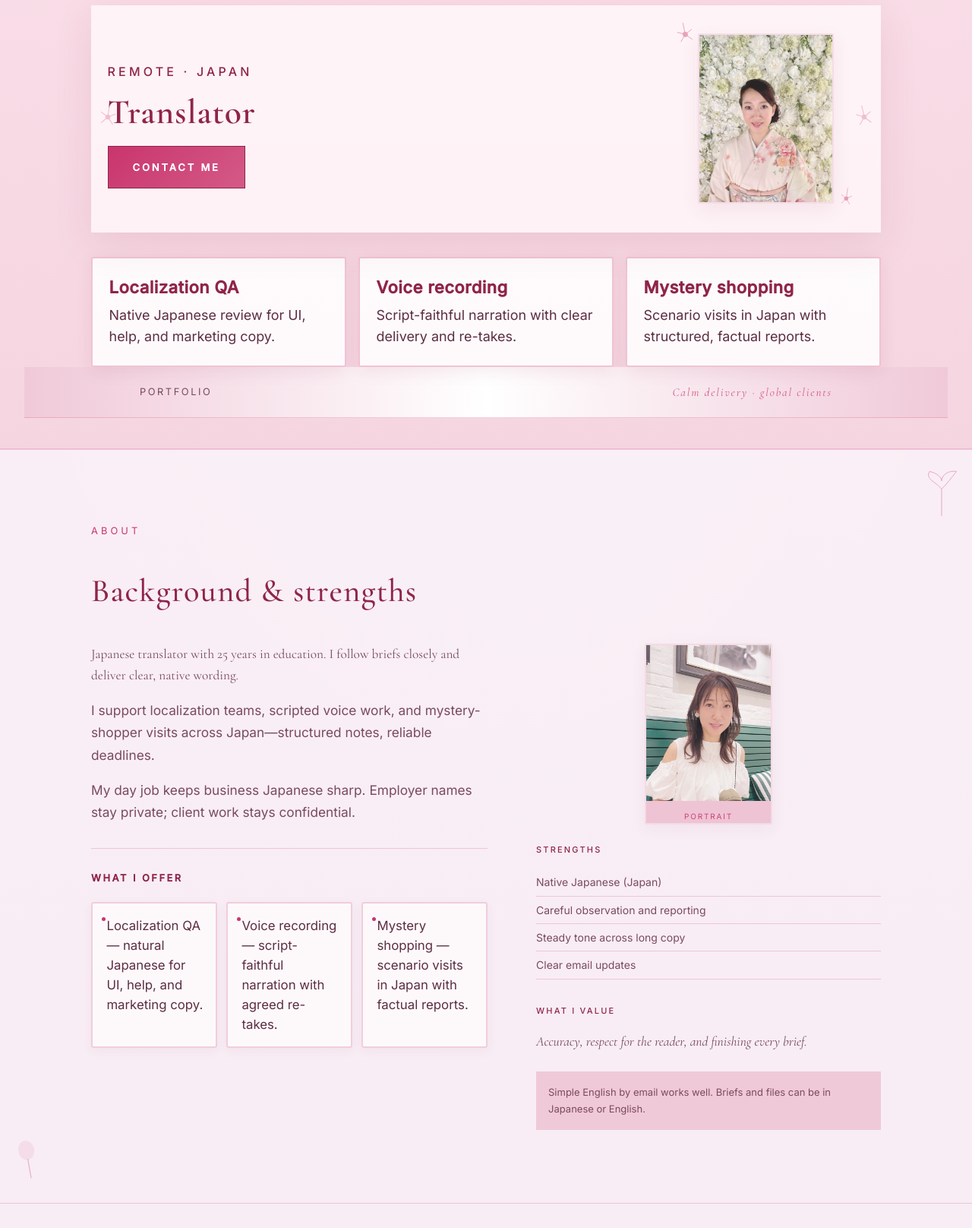
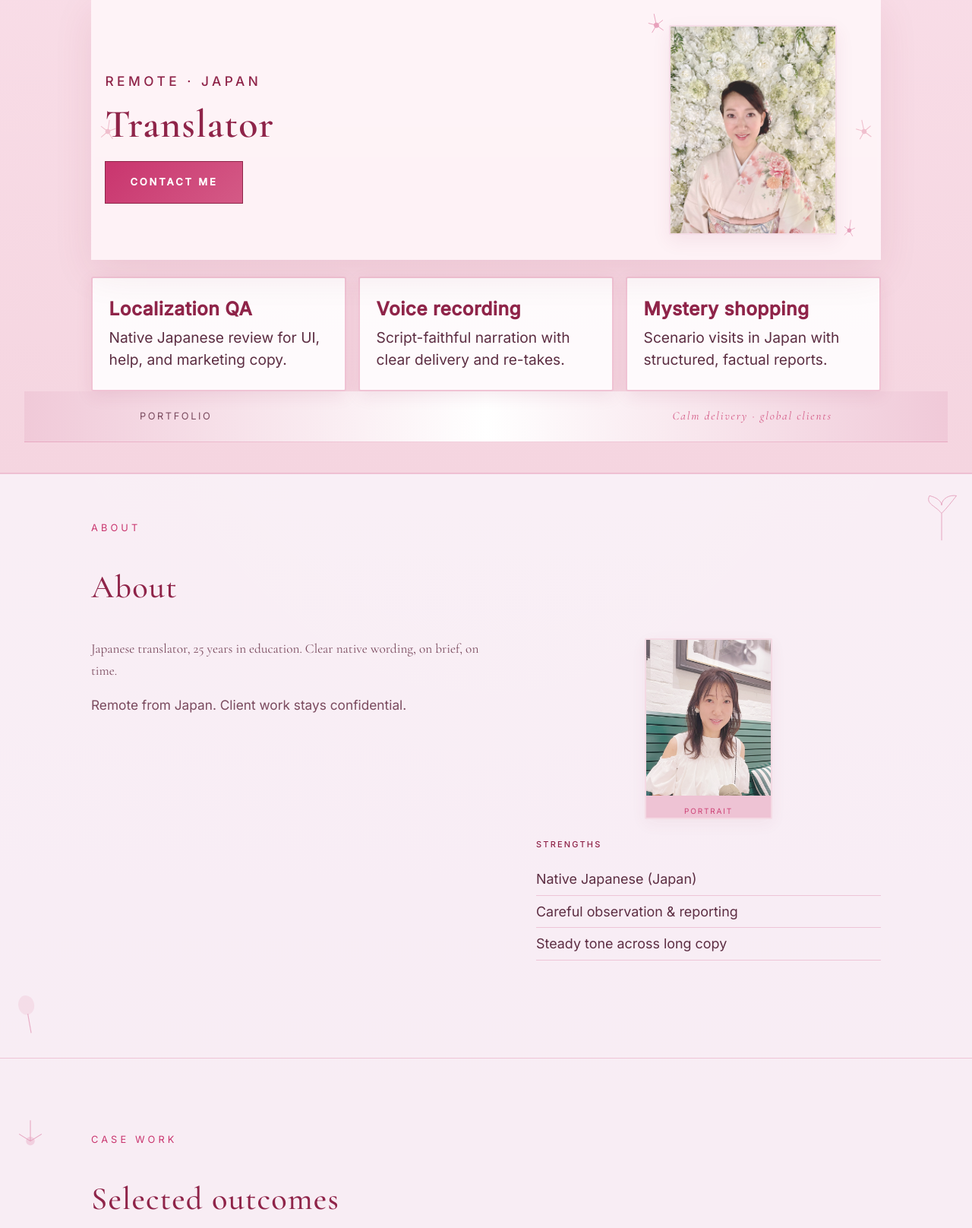
Before and after one commit to Mamari-ko/mariko-sato-portfolio, a plain HTML site: page index.html in a window 1280 px wide. Shown: the part 372-1988 px from the top of the page at 76% size. Drawn offline with nearby package versions, Linux system fonts and the light colour scheme.

Commit message:
Larger type, slimmer About, tighter hero layout
Co-authored-by: Cursor <cursoragent@cursor.com>

```diff
--- a/index.html
+++ b/index.html
@@ -38,8 +38,8 @@
       margin: 0;
       font-family: "Inter", system-ui, sans-serif;
       font-weight: 400;
-      font-size: clamp(16px, 1.05vw, 18px);
-      line-height: 1.72;
+      font-size: clamp(17px, 1.15vw, 19px);
+      line-height: 1.68;
       color: var(--text);
       background:
         radial-gradient(ellipse 120% 80% at 50% -10%, rgba(255, 255, 255, 0.35), transparent 55%),
@@ -238,7 +238,7 @@
     .sakura-petal--br { bottom: 42%; right: 0; transform: rotate(-12deg); opacity: 0.65; }
 
     .hero-masthead {
-      margin: 0 0 clamp(0.5rem, 2vw, 1rem);
+      margin: 0 0 clamp(0.25rem, 1vw, 0.5rem);
       text-align: center;
     }
 
@@ -304,10 +304,11 @@
 
     .hero-one-view {
       display: grid;
-      gap: clamp(1rem, 3vw, 1.5rem);
+      gap: clamp(0.6rem, 2vw, 1rem);
       margin-bottom: 0;
+      margin-top: 0;
       background: rgba(255, 248, 251, 0.82);
-      padding: clamp(0.85rem, 2.5vw, 1.35rem);
+      padding: clamp(0.65rem, 2vw, 1rem) clamp(0.75rem, 2.5vw, 1.15rem);
       box-shadow: 0 16px 48px rgba(143, 36, 73, 0.1);
       align-items: center;
       backdrop-filter: blur(2px);
@@ -315,8 +316,9 @@
 
     @media (min-width: 768px) {
       .hero-one-view {
-        grid-template-columns: 1fr minmax(140px, 26%);
-        gap: clamp(1.25rem, 3vw, 2.25rem);
+        grid-template-columns: 1fr minmax(150px, 30%);
+        gap: clamp(0.75rem, 2vw, 1.25rem);
+        align-items: center;
       }
 
       .hero-info-col { order: 1; }
@@ -479,7 +481,7 @@
     }
 
     .hero-eyebrow {
-      font-size: clamp(13px, 1.25vw, 16px);
+      font-size: clamp(14px, 1.35vw, 18px);
       font-weight: 500;
       letter-spacing: 0.26em;
       text-transform: uppercase;
@@ -501,11 +503,11 @@
 
     .hero-role {
       font-family: "Cormorant Garamond", Georgia, serif;
-      font-size: clamp(2rem, 4.8vw, 2.85rem);
+      font-size: clamp(2.35rem, 5.4vw, 3.25rem);
       font-style: normal;
       font-weight: 600;
       color: var(--accent-dark);
-      margin: 0 0 1.25rem;
+      margin: 0 0 0.85rem;
       line-height: 1.15;
       letter-spacing: 0.02em;
     }
@@ -513,7 +515,7 @@
     .hero-services {
       display: grid;
       gap: clamp(0.75rem, 2vw, 1rem);
-      margin: clamp(1.25rem, 3vw, 2rem) auto 0;
+      margin: clamp(0.85rem, 2vw, 1.35rem) auto 0;
       max-width: var(--max);
       width: 100%;
     }
@@ -536,7 +538,7 @@
     .hero-service-card__title {
       display: block;
       font-family: "Inter", system-ui, sans-serif;
-      font-size: clamp(1.12rem, 2.6vw, 1.38rem);
+      font-size: clamp(1.22rem, 2.85vw, 1.52rem);
       font-weight: 600;
       line-height: 1.35;
       color: var(--accent-dark);
@@ -546,7 +548,7 @@
     .hero-service-card__desc {
       display: block;
       margin-top: 0.45rem;
-      font-size: clamp(0.98rem, 2.1vw, 1.12rem);
+      font-size: clamp(1.05rem, 2.25vw, 1.2rem);
       font-weight: 400;
       line-height: 1.55;
       color: var(--text);
@@ -570,6 +572,10 @@
       color: var(--accent-dark);
     }
 
+    #about.section {
+      padding-top: clamp(2.5rem, 6vw, 3.75rem);
+    }
+
     .section {
       position: relative;
       overflow: clip;
@@ -616,7 +622,7 @@
 
     .about-lead {
       font-family: "Cormorant Garamond", Georgia, serif;
-      font-size: clamp(1.3rem, 2.7vw, 1.55rem);
+      font-size: clamp(1.45rem, 3vw, 1.75rem);
       line-height: 1.65;
       margin: 0 0 1.5rem;
     }
@@ -625,6 +631,13 @@
       margin: 0 0 1rem;
       color: var(--text-muted);
       font-size: clamp(1rem, 2vw, 1.08rem);
+    }
+
+    .about-note {
+      font-size: clamp(1.05rem, 2.2vw, 1.15rem);
+      color: var(--text);
+      margin: 0.5rem 0 0;
+      max-width: 32em;
     }
 
     .services-block {
@@ -697,8 +710,8 @@
     .about-aside li {
       padding: 0.35rem 0;
       border-bottom: 1px solid var(--line);
-      font-size: 14px;
-      color: var(--text-muted);
+      font-size: clamp(1.02rem, 2.1vw, 1.12rem);
+      color: var(--text);
     }
 
     .values {
@@ -1193,26 +1206,13 @@
       </div>
       <div class="section-inner">
         <p class="section-label" data-i18n="about_label">About</p>
-        <h2 class="section-title" id="about-title" data-i18n="about_title">Background &amp; strengths</h2>
+        <h2 class="section-title" id="about-title" data-i18n="about_title">About</h2>
         <div class="about-grid">
           <div class="about-body">
             <p class="about-lead" data-i18n="about_lead">
-              Japanese translator with 25 years in education. I follow briefs closely and deliver clear, native wording.
+              Japanese translator, 25 years in education. Clear native wording, on brief, on time.
             </p>
-            <p data-i18n="about_p1">
-              I support localization teams, scripted voice work, and mystery-shopper visits across Japan—structured notes, reliable deadlines.
-            </p>
-            <p data-i18n="about_p2">
-              My day job keeps business Japanese sharp. Employer names stay private; client work stays confidential.
-            </p>
-            <div class="services-block">
-              <h3 data-i18n="services_title">What I offer</h3>
-              <ul>
-                <li data-i18n="service_1">Localization QA — native review of UI, help, and marketing copy for natural Japanese.</li>
-                <li data-i18n="service_2">Voice recording — scripted narration with clear, neutral delivery and agreed re-takes.</li>
-                <li data-i18n="service_3">Mystery shopping — scenario-based visits in Japan with structured, factual reports.</li>
-              </ul>
-            </div>
+            <p class="about-note" data-i18n="about_note">Remote from Japan. Client work stays confidential.</p>
           </div>
           <aside class="about-aside">
             <figure class="about-portrait photo-beauty">
@@ -1231,16 +1231,8 @@
             <ul>
               <li data-i18n="strength_1">Native Japanese (Japan)</li>
               <li data-i18n="strength_2">Detail-oriented observation &amp; reporting</li>
-              <li data-i18n="strength_3">Consistent tone across long copy sets</li>
-              <li data-i18n="strength_4">Reliable async communication</li>
+              <li data-i18n="strength_3">Steady tone across long copy</li>
             </ul>
-            <h3 data-i18n="values_title">What I value</h3>
-            <p class="values" data-i18n="values_text">
-              Accuracy over speed theater, respect for the reader, and steady follow-through on every brief.
-            </p>
-            <p class="lang-note" data-i18n="english_note">
-              Simple English by email works well. Briefs and files can be in Japanese or English.
-            </p>
           </aside>
         </div>
       </div>
@@ -1427,22 +1419,13 @@
           hero_strip_label: "Portfolio",
           hero_strip_tag: "Calm delivery · global clients",
           about_label: "About",
-          about_title: "Background & strengths",
-          about_lead: "Japanese translator with 25 years in education. I follow briefs closely and deliver clear, native wording.",
-          about_p1: "I support localization teams, scripted voice work, and mystery-shopper visits across Japan—structured notes, reliable deadlines.",
-          about_p2: "My day job keeps business Japanese sharp. Employer names stay private; client work stays confidential.",
-          services_title: "What I offer",
-          service_1: "Localization QA — natural Japanese for UI, help, and marketing copy.",
-          service_2: "Voice recording — script-faithful narration with agreed re-takes.",
-          service_3: "Mystery shopping — scenario visits in Japan with factual reports.",
+          about_title: "About",
+          about_lead: "Japanese translator, 25 years in education. Clear native wording, on brief, on time.",
+          about_note: "Remote from Japan. Client work stays confidential.",
           strengths_title: "Strengths",
           strength_1: "Native Japanese (Japan)",
-          strength_2: "Careful observation and reporting",
+          strength_2: "Careful observation & reporting",
           strength_3: "Steady tone across long copy",
-          strength_4: "Clear email updates",
-          values_title: "What I value",
-          values_text: "Accuracy, respect for the reader, and finishing every brief.",
-          english_note: "Simple English by email works well. Briefs and files can be in Japanese or English.",
           work_label: "Case Work",
           work_title: "Selected outcomes",
           work_banner_aria: "Decorative sakura blossom pattern",
@@ -1497,22 +1480,13 @@
           hero_strip_label: "Portfolio",
           hero_strip_tag: "桜のように穏やかに、世界の案件へ届える",
           about_label: "About",
-          about_title: "経歴・強み・大切にしていること",
-          about_lead: "翻訳者として、教育分野で約25年。正確な言い回し、丁寧なヒアリング、ブリーフどおりの納品を心がけています。",
-          about_p1: "海外クライアント向けには、翻訳・ローカライズ支援、日本語録音、ミステリーショッパーを中心に対応します。現場の事実を観察し、構造化したレポートで返します。",
-          about_p2: "本業で培ったビジネス日本語の感覚を活かします。勤務先の社名は公開せず、案件内容の守秘も徹底します。",
-          services_title: "提供できること",
-          service_1: "ローカライズQA — UI・ヘルプ・マーケ文面をネイティブ目線で自然な日本語に。",
-          service_2: "音声録音 — 台本どおりの読み上げ。トーン調整と合意したリテイク対応。",
-          service_3: "ミステリーショッパー — シナリオ訪問と事実に基づく構造化レポート（日本国内）。",
+          about_title: "About",
+          about_lead: "翻訳者・教育分野25年。自然な日本語で、ブリーフどおりに納品します。",
+          about_note: "日本からリモート。案件内容は非公開で対応します。",
           strengths_title: "強み",
           strength_1: "日本語ネイティブ",
-          strength_2: "観察と報告の細部までの丁寧さ",
-          strength_3: "長文でもトーンを揃えられる",
-          strength_4: "非同期コミュニケーションが得意",
-          values_title: "大切にしていること",
-          values_text: "見せかけのスピードより正確さ。読み手への敬意。ブリーフの最後までやり切ること。",
-          english_note: "英語メールはシンプルな表現で問題ありません。ブリーフと成果物は日本語・英語どちらでも（事前にご相談ください）。",
+          strength_2: "観察と報告が丁寧",
+          strength_3: "長文でもトーンを統一",
           work_label: "Case Work",
           work_title: "実績例",
           work_banner_aria: "桜の装飾パターン",
```
